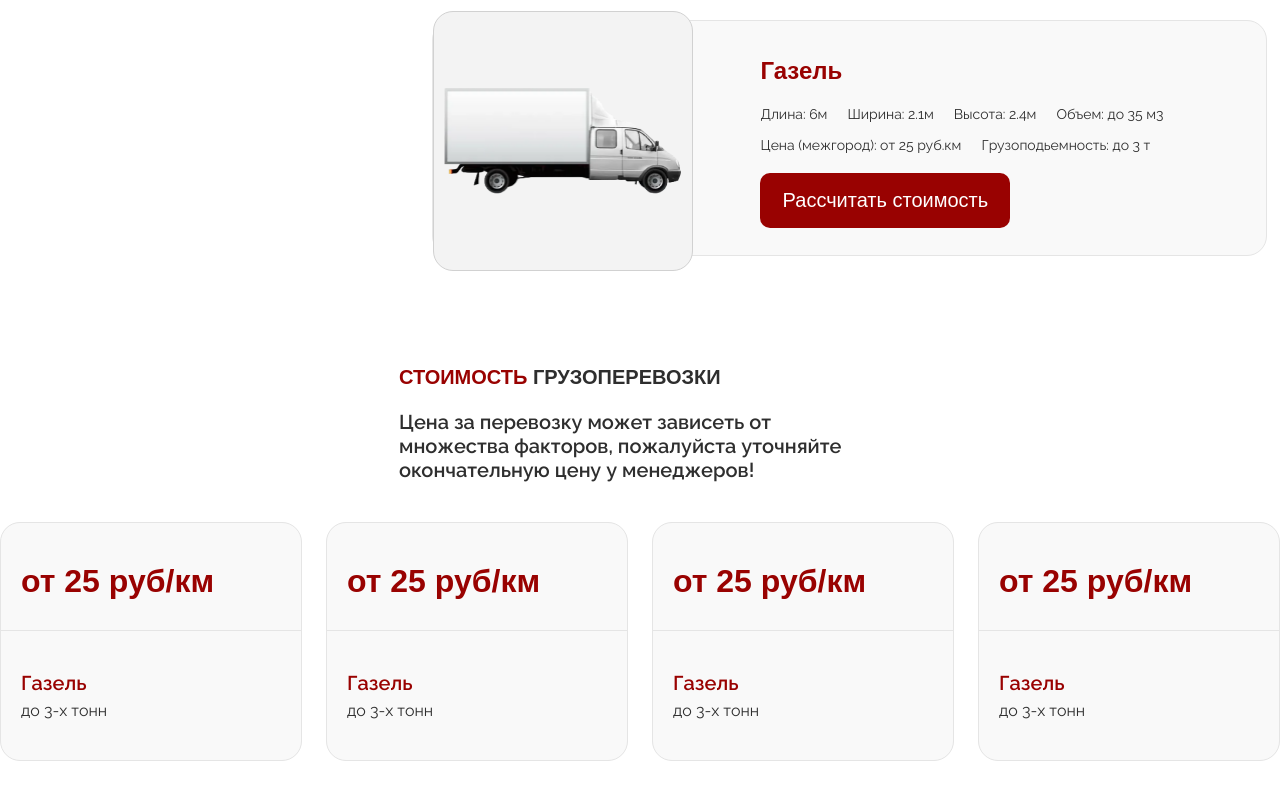
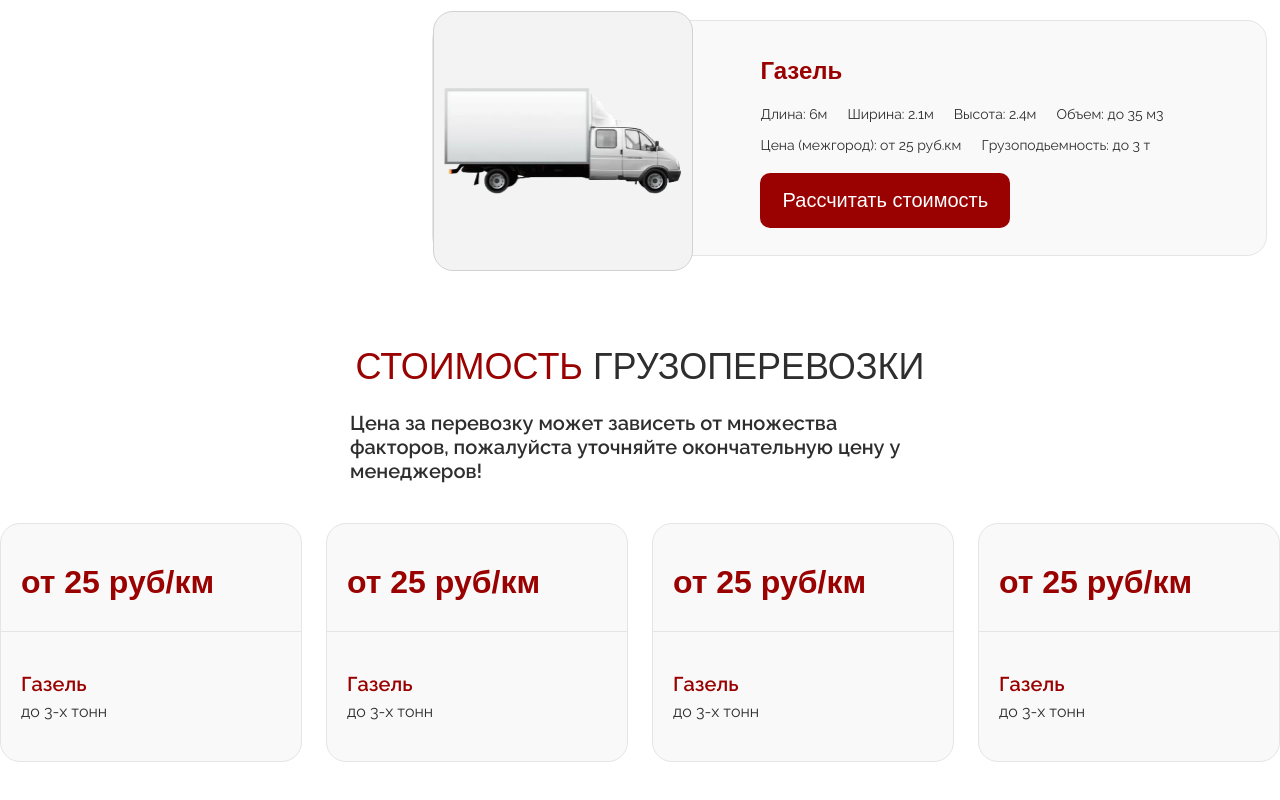
Before and after one commit to Olrosa/Logistic-landing-layout, a website: page src/index.html in a window 1280 px wide. Shown: the part 5177-5977 px from the top of the page. Drawn offline with nearby package versions, Linux system fonts and the light colour scheme; files that its build step writes are made by us from their sources; a web font is replaced by a local one.

Commit message:
fixed price section

```diff
--- a/src/index.html
+++ b/src/index.html
@@ -497,13 +497,15 @@
     </section>
     <section class="section price">
         <div class="wrapper">
-            <h2 class="price__descr">
+           <div class="price__title-offer">
+                <h2 class="price__title">
                     <span>
                         Стоимость
                     </span> грузоперевозки
                 </h2>
                 <div class="price__descr">
                     Цена за перевозку может зависеть от множества факторов, пожалуйста уточняйте окончательную цену у менеджеров!
+                </div>
            </div>
             <div class="price__offer">
                 <div class="price__item">
--- a/src/sass/blocks/_price.scss
+++ b/src/sass/blocks/_price.scss
@@ -4,9 +4,14 @@
         max-width: 100%;
         width: 100%;
         text-align: center;
+        &-offer {
+            display: flex;
+            flex-direction: column;
+            width: 580px;
+            margin: 0 auto;
+        }
     }
     &__descr {
-        max-width: 482px;
         margin: 0 auto;
         margin-top: 20px;
         font-size: 20px;
```
Also changed, not shown: dist/css/style.min.css, dist/index.html. Lines whose indentation alone changed are shown as unchanged.
